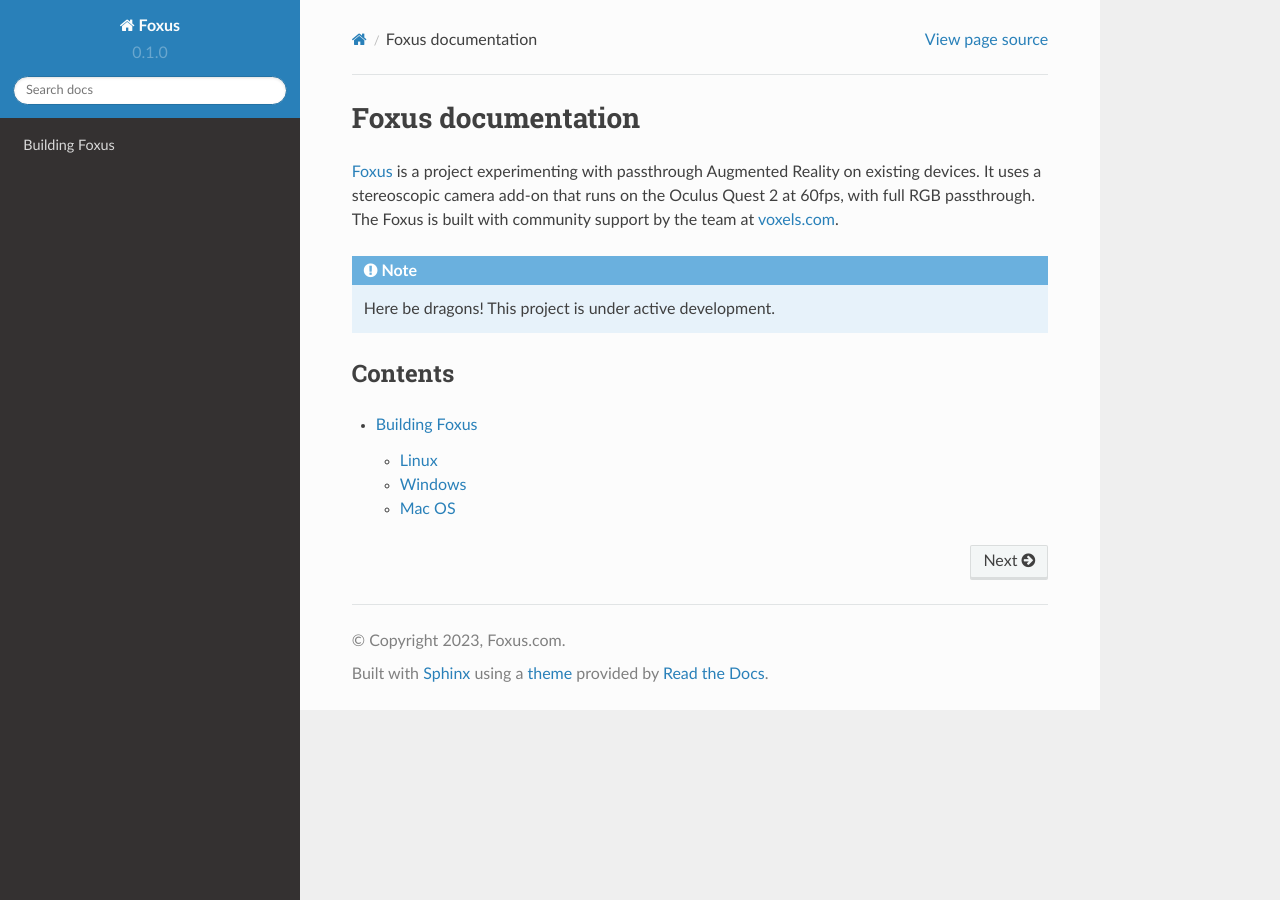
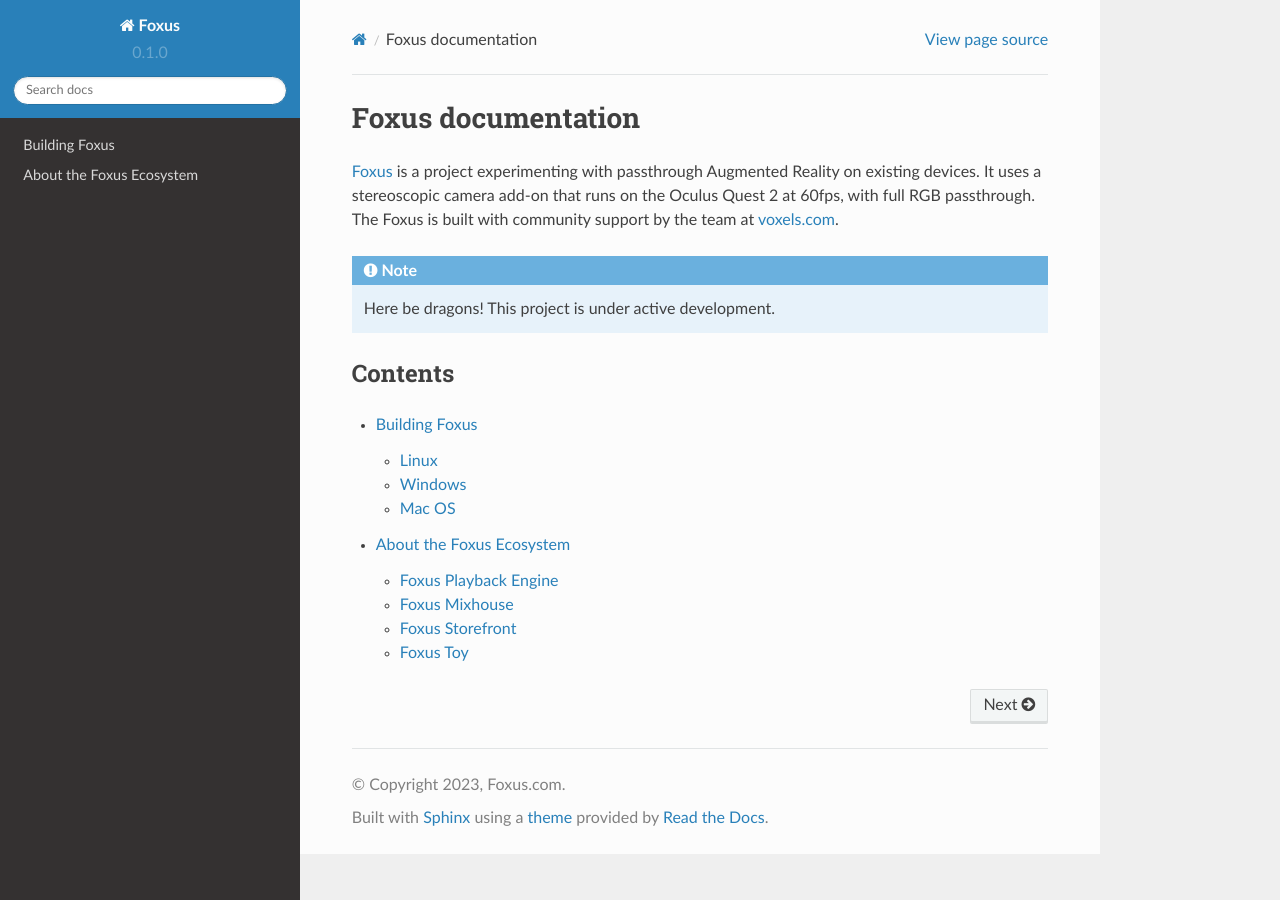
Before and after one commit to teamfoxus/foxus-docs, a Sphinx documentation site: the page built from docs/source/index.rst, in a window 1280 px wide. Built offline with Sphinx 7.4.7 and the Read the Docs theme 2.0.0, drawn with Linux system fonts in a browser that asks for light colours.

Commit message:
Create about page for ecosystem components

```diff
--- /dev/null
+++ b/docs/source/about.rst
@@ -0,0 +1,14 @@
+About the Foxus Ecosystem
+=====
+
+Foxus Playback Engine
+--------
+
+Foxus Mixhouse
+--------
+
+Foxus Storefront
+--------
+
+Foxus Toy
+--------
--- a/docs/source/index.rst
+++ b/docs/source/index.rst
@@ -13,3 +13,4 @@
 .. toctree::
 
    building_foxus
+   about
```
